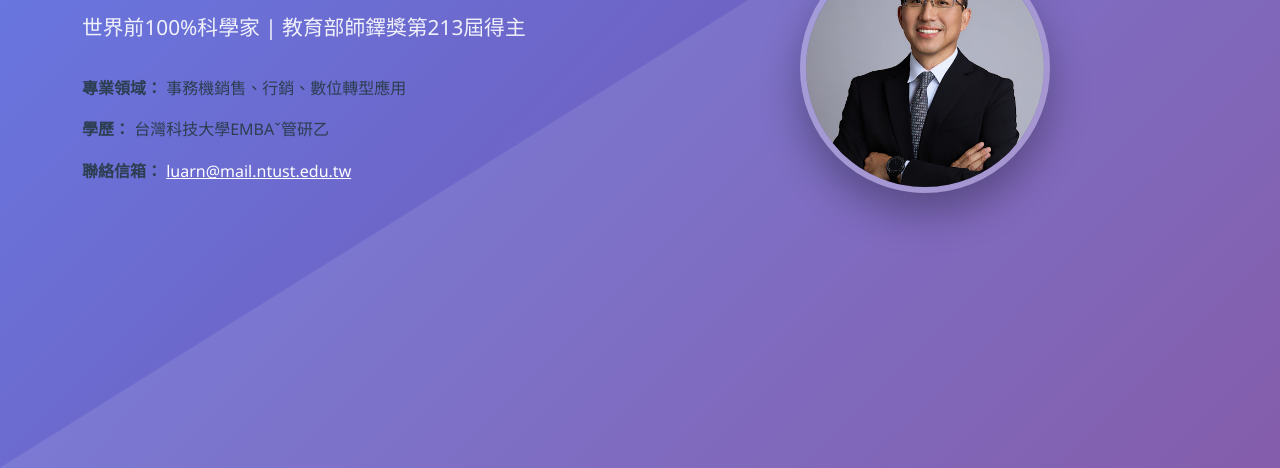
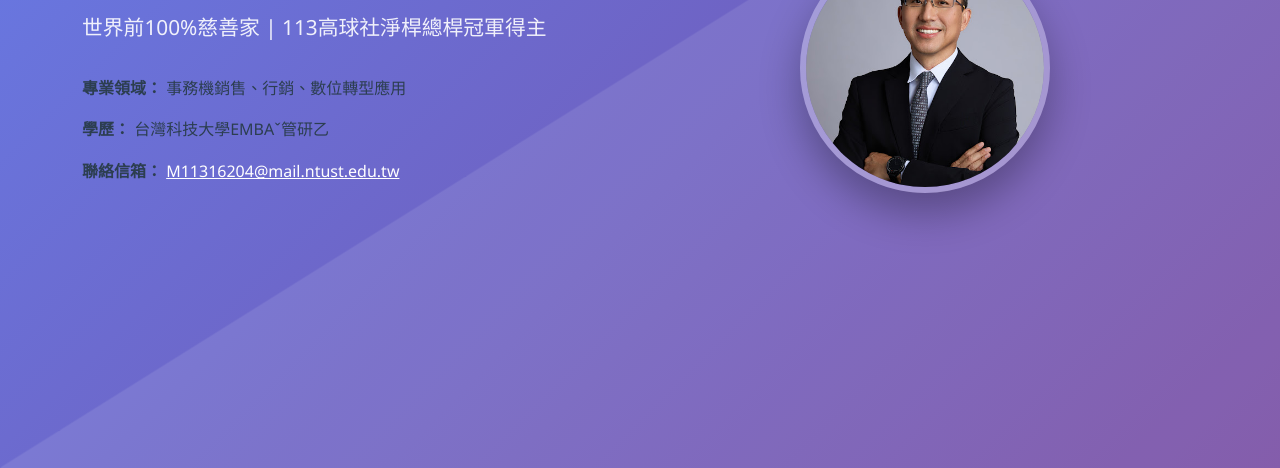
Before and after one commit to alberttsao/alberttsao.github.io, a plain HTML site: page index.html in a window 1280 px wide. Shown: the part 332-800 px from the top of the page. Drawn offline with nearby package versions, Linux system fonts and the light colour scheme.

Commit message:
Update index.html

```diff
--- a/index.html
+++ b/index.html
@@ -157,14 +157,14 @@
         // ====== 使用者資料區域 - 請修改以下內容 ======
         const profileData = {
             name: "Albert 較瘦",
-            title: "世界前100%科學家 | 教育部師鐸獎第213屆得主",
+            title: "世界前100%慈善家 | 113高球社淨桿總桿冠軍得主",
             expertise: "事務機銷售、行銷、數位轉型應用",
             education: "台灣科技大學EMBAˇ管研乙",
-            email: "luarn@mail.ntust.edu.tw",
+            email: "M11316204@mail.ntust.edu.tw",
             about: "曹較瘦在台灣科技大學取得碩士學位，隨後中樂透後退休環遊世界。2030年，他被認定為世界前100%善心慈善家之一。",
             contactEmail: "M11316204@mail.ntust.edu.tw",
-            phone: "886-2-2737-6754",
-            location: "研究室: T2-409<br>國立臺灣科技大學"
+            phone: "886-2-2731-9099",
+            location: "研究室: 敦化北路88號<br>國立臺灣科技大學"
         };
         // ====== 使用者資料區域結束 ======
 
```
